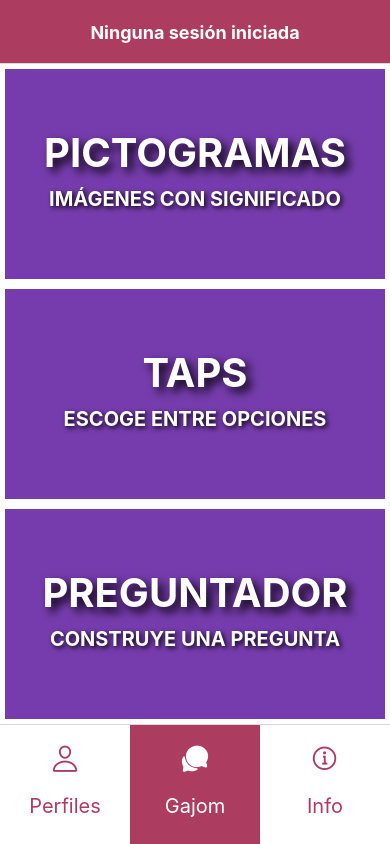
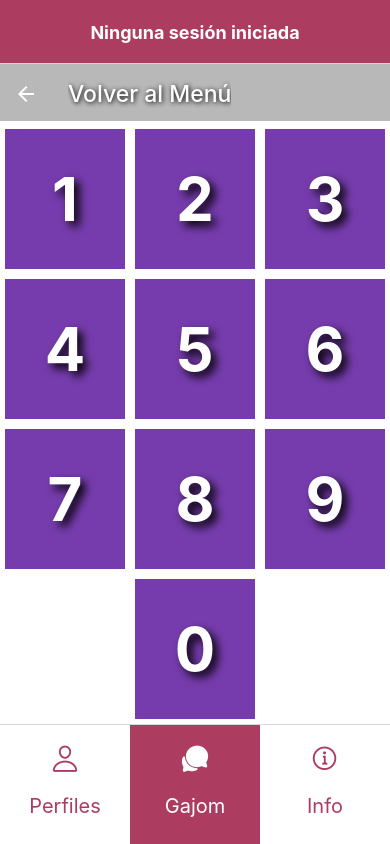
Before and after one commit to jonaymm01/gajom, a React Native app: screen /DictaNumbers in a window 390 px wide. Built offline with nearby package versions, Linux system fonts and the light colour scheme; what react-native-tailwindcss would draw is missing.

Commit message:
Dictado de Texto y Numeros implementado

```diff
--- a/src/components/Separator.js
+++ b/src/components/Separator.js
@@ -10,11 +10,11 @@ import {palette} from '../styles/styles';
 export default function Separator({label, ...props}) {
   return (
     <View style={{flexDirection: 'row', alignItems: 'center', flex: 1, marginTop: 30, marginBottom: 30}}>
-      <View style={{flex: 1, height: 1, backgroundColor: palette.violet}} />
+      <View style={{flex: 1, height: 2, backgroundColor: palette.violet}} />
       <View>
         <Text style={{width: 200, textAlign: 'center', fontSize: 25, color: palette.violet}}>{props.children}</Text>
       </View>
-      <View style={{flex: 1, height: 1, backgroundColor: palette.violet}} />
+      <View style={{flex: 1, height: 2, backgroundColor: palette.violet}} />
     </View>
   );
 }
--- a/src/components/StackNavigator.js
+++ b/src/components/StackNavigator.js
@@ -15,6 +15,10 @@ import {TapMenu} from '../pages/talker/TapMenu';
 import {Tap} from '../pages/talker/Tap';
 import {TapMaker} from '../pages/talker/TapMaker';
 import { QuestionEnd } from '../pages/talker/QuestionEnd';
+
+import { DictaNumbers } from '../pages/talker/DictaNumbers';
+import { DictaText } from '../pages/talker/DictaText';
+import { DictaMenu } from '../pages/talker/DictaMenu';
 
 import {ProfileContext} from '../../global';
 import {palette} from '../styles/styles';
@@ -85,6 +89,11 @@ const TalkerStackNavigator = () => {
         <Stack.Screen name="Questions" component={Questions} options={{headerShown: true}} />
         <Stack.Screen name="QuestionEnd" component={QuestionEnd} options={{headerShown: true}} />
       </Stack.Group>
+      <Stack.Group>
+        <Stack.Screen name="DictaMenu" component={DictaMenu} options={{headerShown: true}} />
+        <Stack.Screen name="DictaNumbers" component={DictaNumbers} options={{headerShown: true}} />
+        <Stack.Screen name="DictaText" component={DictaText} options={{headerShown: true}} />
+      </Stack.Group>
 
     </Stack.Navigator>
   );
--- a/src/pages/Talker.jsx
+++ b/src/pages/Talker.jsx
@@ -1,5 +1,6 @@
 import {Text, View, StyleSheet, TouchableOpacity} from 'react-native';
 import {styles, palette} from '../styles/styles';
+import { ScrollView } from 'react-native-gesture-handler';
 
 
 /**
@@ -10,10 +11,10 @@ export function Talker({navigation}) {
   const onPressPictos = () => navigation.navigate('Pictos');
   const onPressTaps = () => navigation.navigate('TapMenu');
   const onPressQuestions = () => navigation.navigate('Questions');
+  const onPressDicta = () => navigation.navigate('DictaMenu');
+
 
   return (
-    <>
-
       <View style={[styles.container, {flexDirection: 'column', padding: 0}]}>
         <TouchableOpacity style={[styles.button, {backgroundColor: palette.violet}]} onPress={onPressPictos}>
           <View style={styles.button_container}>
@@ -33,8 +34,13 @@ export function Talker({navigation}) {
             <Text style={talkerStyles.button_text_small}> CONSTRUYE UNA PREGUNTA </Text>
           </View>
         </TouchableOpacity>
+        <TouchableOpacity style={[styles.button, {backgroundColor: palette.violet}]} onPress={onPressDicta}>
+          <View style={styles.button_container}>
+            <Text style={talkerStyles.button_text}> DICTAR </Text>
+            <Text style={talkerStyles.button_text_small}> NÚMEROS O PALABRAS </Text>
+          </View>
+        </TouchableOpacity>
       </View>
-    </>
   );
 }
 
--- /dev/null
+++ b/src/pages/talker/DictaMenu.jsx
@@ -0,0 +1,55 @@
+import React, {useState, useEffect} from 'react';
+import {Text, View, ScrollView, StyleSheet, SafeAreaView, Pressable, TouchableOpacity} from 'react-native';
+import {palette, styles} from '../../styles/styles';
+
+/**
+ * Método para renderizar página de menú de Dictado.
+ * @return {JSX.Element}
+ */
+export function DictaMenu({navigation}) {
+  const onPressNumbers = () => navigation.navigate('DictaNumbers');
+  const onPressText = () => navigation.navigate('DictaText');
+
+
+  return (
+    <SafeAreaView style={{flex: 1}}>
+      <TouchableOpacity style={[styles.button, {backgroundColor: palette.violet}]} onPress={onPressNumbers}>
+          <View style={styles.button_container}>
+            <Text style={talkerStyles.button_text}> NÚMEROS </Text>
+          </View>
+        </TouchableOpacity>
+        <TouchableOpacity style={[styles.button, {backgroundColor: palette.violet}]} onPress={onPressText}>
+          <View style={styles.button_container}>
+            <Text style={talkerStyles.button_text}> PALABRAS </Text>
+          </View>
+        </TouchableOpacity>
+    </SafeAreaView>
+  );
+}
+
+const talkerStyles = StyleSheet.create({
+  box: {
+    alignItems: 'center',
+    height: 100,
+    backgroundColor: '#fff',
+  },
+  button_text: {
+    color: '#fff',
+    fontWeight: 'bold',
+    fontSize: 60,
+    textShadowColor: 'black',
+    textShadowOffset: {width: 5, height: 5},
+    textShadowRadius: 10,
+    marginTop: 10,
+  },
+  button_text_small: {
+    color: '#fff',
+    fontWeight: 'bold',
+    fontSize: 20,
+    textShadowColor: 'black',
+    textShadowOffset: {width: 2, height: 2},
+    textShadowRadius: 5,
+    marginTop: 10,
+    paddingBottom: 20,
+  },
+});
--- /dev/null
+++ b/src/pages/talker/DictaNumbers.jsx
@@ -0,0 +1,101 @@
+import React, {useState, useEffect} from 'react';
+import {Text, View, ScrollView, StyleSheet, SafeAreaView, TouchableOpacity} from 'react-native';
+import {palette, styles} from '../../styles/styles';
+import * as Speech from 'expo-speech';
+
+/**
+ * Método para reproducir el número
+ * @param {string} text
+ */
+const speak = (num) => {
+  Speech.speak(num);
+};
+
+/**
+ * Método para renderizar página de dictar números.
+ * @return {JSX.Element}
+ */
+export function DictaNumbers() {
+
+  return (
+    <SafeAreaView style={{flex: 1}}>
+      <View style={{flexDirection: 'row', flex: 1}}>
+        <TouchableOpacity style={[styles.button, {backgroundColor: palette.violet}]} onPress={() => speak('1')}>
+            <View style={styles.button_container}>
+              <Text style={talkerStyles.button_text}> 1 </Text>
+            </View>
+        </TouchableOpacity>
+        <TouchableOpacity style={[styles.button, {backgroundColor: palette.violet}]} onPress={() => speak('2')}>
+            <View style={styles.button_container}>
+              <Text style={talkerStyles.button_text}> 2 </Text>
+            </View>
+        </TouchableOpacity>
+        <TouchableOpacity style={[styles.button, {backgroundColor: palette.violet}]} onPress={() => speak('3')}>
+            <View style={styles.button_container}>
+              <Text style={talkerStyles.button_text}> 3 </Text>
+            </View>
+        </TouchableOpacity>
+      </View>
+      <View style={{flexDirection: 'row', flex: 1}}>
+        <TouchableOpacity style={[styles.button, {backgroundColor: palette.violet}]} onPress={() => speak('4')}>
+            <View style={styles.button_container}>
+              <Text style={talkerStyles.button_text}> 4 </Text>
+            </View>
+        </TouchableOpacity>
+        <TouchableOpacity style={[styles.button, {backgroundColor: palette.violet}]} onPress={() => speak('5')}>
+            <View style={styles.button_container}>
+              <Text style={talkerStyles.button_text}> 5 </Text>
+            </View>
+        </TouchableOpacity>
+        <TouchableOpacity style={[styles.button, {backgroundColor: palette.violet}]} onPress={() => speak('6')}>
+            <View style={styles.button_container}>
+              <Text style={talkerStyles.button_text}> 6 </Text>
+            </View>
+        </TouchableOpacity>
+      </View>
+      <View style={{flexDirection: 'row', flex: 1}}>
+        <TouchableOpacity style={[styles.button, {backgroundColor: palette.violet}]} onPress={() => speak('7')}>
+            <View style={styles.button_container}>
+              <Text style={talkerStyles.button_text}> 7 </Text>
+            </View>
+        </TouchableOpacity>
+        <TouchableOpacity style={[styles.button, {backgroundColor: palette.violet}]} onPress={() => speak('8')}>
+            <View style={styles.button_container}>
+              <Text style={talkerStyles.button_text}> 8 </Text>
+            </View>
+        </TouchableOpacity>
+        <TouchableOpacity style={[styles.button, {backgroundColor: palette.violet}]} onPress={() => speak('9')}>
+            <View style={styles.button_container}>
+              <Text style={talkerStyles.button_text}> 9 </Text>
+            </View>
+        </TouchableOpacity>
+      </View>
+      <View style={{flexDirection: 'row', flex: 1}}>
+        <TouchableOpacity style={[styles.button, {backgroundColor: '#fff'}]}>
+            <View style={styles.button_container}>
+            </View>
+        </TouchableOpacity>
+        <TouchableOpacity style={[styles.button, {backgroundColor: palette.violet}]} onPress={() => speak('0')}>
+            <View style={styles.button_container}>
+              <Text style={talkerStyles.button_text}> 0 </Text>
+            </View>
+        </TouchableOpacity>
+        <TouchableOpacity style={[styles.button, {backgroundColor: '#fff'}]}>
+            <View style={styles.button_container}>
+            </View>
+        </TouchableOpacity>
+      </View>
+    </SafeAreaView>
+  );
+}
+
+const talkerStyles = StyleSheet.create({
+  button_text: {
+    color: '#fff',
+    fontWeight: 'bold',
+    fontSize: 60,
+    textShadowColor: 'black',
+    textShadowOffset: {width: 5, height: 5},
+    textShadowRadius: 10,
+  },
+});
--- /dev/null
+++ b/src/pages/talker/DictaText.jsx
@@ -0,0 +1,93 @@
+import React, {useState, useEffect} from 'react';
+import {Text, View, ScrollView, StyleSheet, SafeAreaView, Pressable, TouchableOpacity, Image} from 'react-native';
+import {palette, styles} from '../../styles/styles';
+import {useForm, Controller} from 'react-hook-form';
+import * as Speech from 'expo-speech';
+
+import Input from '../../components/Input';
+
+/**
+ * Método para reproducir el texto
+ * @param {string} text
+ */
+const speak = (txt) => {
+  Speech.speak(txt);
+};
+
+/**
+ * Método para renderizar página de dictar texto.
+ * @return {JSX.Element}
+ */
+export function DictaText() {
+
+  const [text, setText] = useState('');
+  const {handleSubmit, control, formState: {errors}, getValues, resetField} = useForm();
+
+
+  return (
+    <SafeAreaView style= {{flex: 1, backgroundColor: '#fff'}}>
+      <View style={{alignItems: 'center', backgroundColor: '#fff', flex: 1}}>
+        <View style={{flexDirection: 'row', alignItems: 'center', justifyContent: 'center', marginTop: 20}}>
+          <Pressable
+            style={[creatorStyles.button, {backgroundColor: palette.gray}]}
+            onPress={() => {
+              resetField('txt');
+              setText('');
+            }}
+          >
+            <Image source={require('../../../assets/trash_icon.png')} tintColor={'#fff'} resizeMode='contain' style={{maxWidth: 40, maxHeight: 40, margin: 10, alignSelf: 'center'}} />
+          </Pressable>
+          <Controller
+          name="txt"
+          defaultValue=""
+          control={control}
+          rules={{
+            required: {value: true, message: 'Escribe las palabras a reproducir'},
+          }}
+          render={({field: {onChange, value}}) => (
+          <View style={{maxWidth: 250, minWidth: 100}}>
+            <Input
+              minWidth={250}
+              error={errors.name}
+              errorText={errors?.name?.message}
+              onChangeText={(text) => {
+                setText(text);
+                onChange(text);
+              }}
+              value={value}
+              placeholder={'Escribe aquí'}
+              autoCapitalize="none"
+            />
+          </View>
+          )}
+        />
+        </View>
+        <Text style={[styles.title, {marginBottom: 20, color: palette.violet}]}>¡Pulsa para dictarlo!</Text>
+        <View style={{minWidth: 200, minHeight: 200}}>
+        <TouchableOpacity style={{backgroundColor: palette.violet, elevation: 10, borderRadius: 20, flex: 1}} onPress={() => speak(text)}>
+            <View style={{}}>
+              <Text style={[styles.title, {marginBottom: 20, marginTop: 40, color: '#fff', padding: 10, margin: 10, flexWrap: 'wrap'}]}>{(text == '') ? '...' : text}</Text>
+            </View>
+        </TouchableOpacity>
+        </View>
+      </View>
+    </SafeAreaView>
+  );
+}
+
+const creatorStyles = StyleSheet.create({
+  button: {
+    borderRadius: 10,
+    width: 60,
+    height: 60,
+    elevation: 10,
+    marginRight: 15,
+  },
+  textStyle: {
+    color: 'white',
+    fontWeight: 'bold',
+    textAlign: 'center',
+    lineHeight: 80,
+    fontSize: 25,
+  },
+});
--- a/src/pages/talker/QuestionEnd.jsx
+++ b/src/pages/talker/QuestionEnd.jsx
@@ -231,7 +231,7 @@ return (
           <Text style={creatorStyles.textStyle}>Aplicar</Text>
         </Pressable>
       </View>
-      </View>
+    </View>
   </Modal>
   <View style={styles.blank_background}>
       <View style={{flex: 1, flexDirection: 'row', alignItems: 'center', marginTop: 30}}>
```
